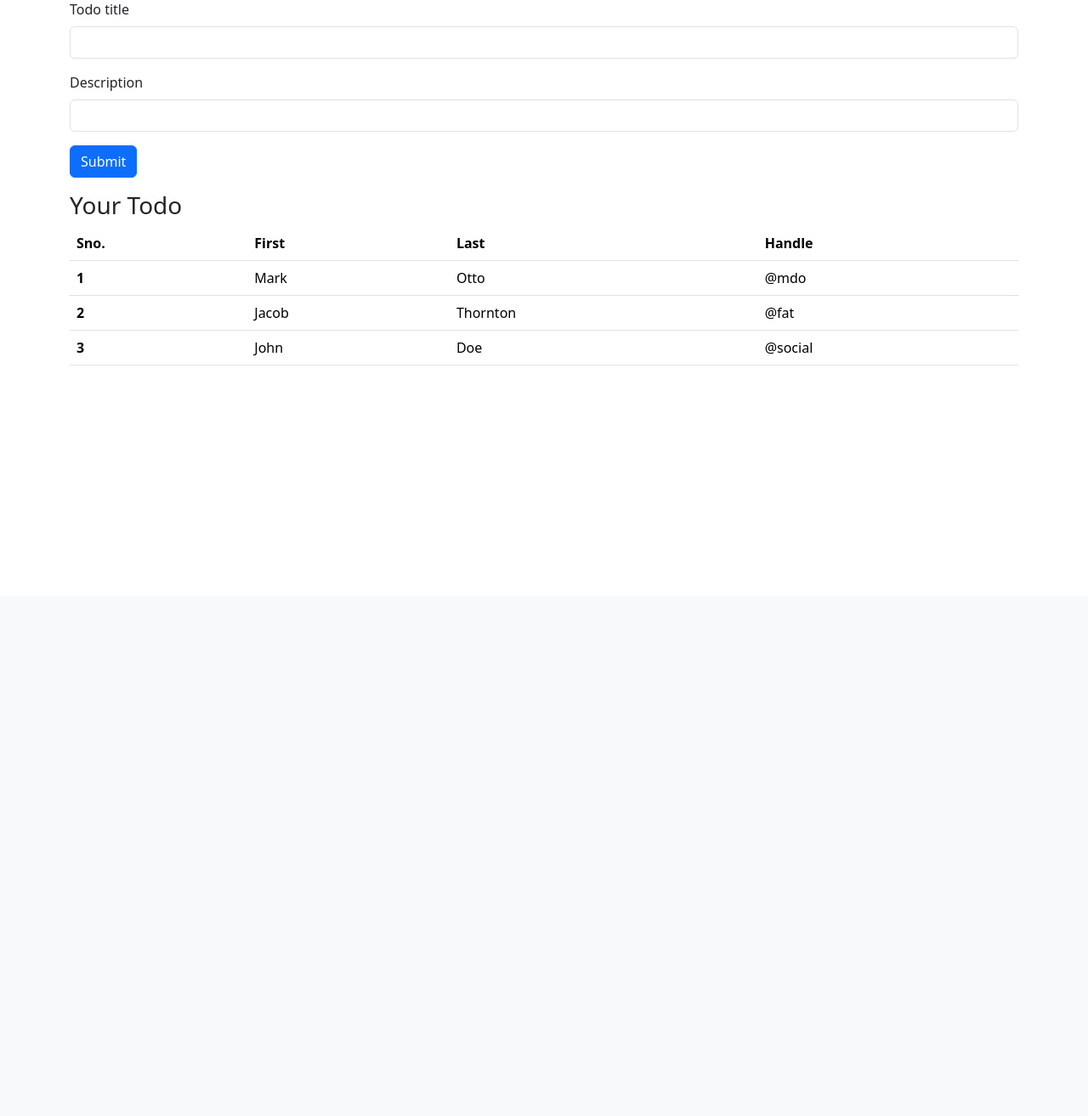
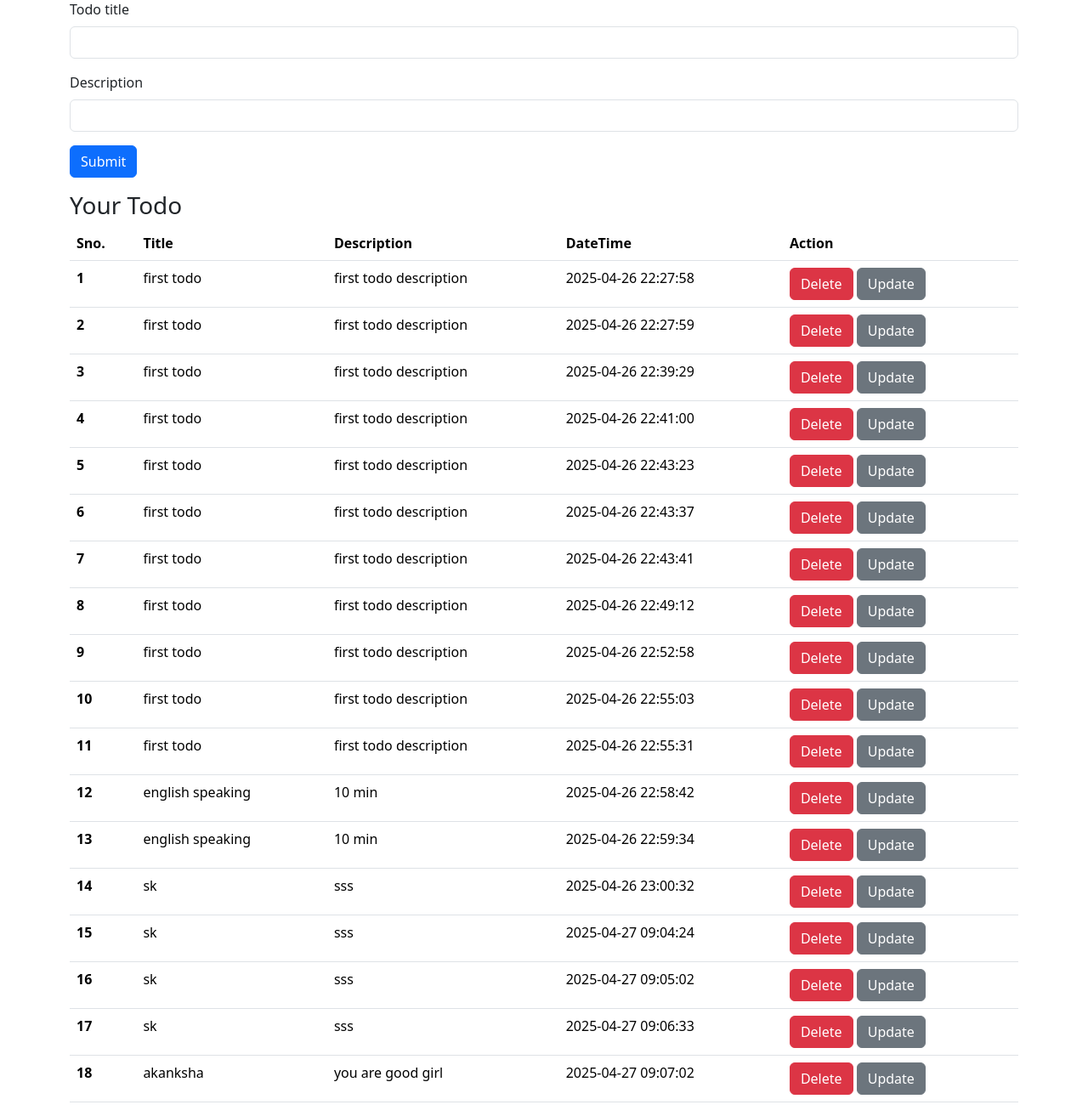
Before and after one commit to abhishek1110111/flask_todo_project, a Flask app: template templates/index.html in a window 1280 px wide. Shown: the part 99-1412 px from the top of the page at 85% size. Before the commit the page ends 529 px from the top, so only its background shows below. Run offline with Flask 3, Linux system fonts and the light colour scheme; the template is opened without the code that fills it: values that come from a table or form of the project are taken from there, others are empty.

Commit message:
ccreated Database and popup data of todo

```diff
--- a/app.py
+++ b/app.py
@@ -1,8 +1,9 @@
-from flask import Flask, render_template
+from flask import Flask, render_template, request
 from flask_sqlalchemy import SQLAlchemy
 
 
 app = Flask(__name__)
+
 app.config['SQLALCHEMY_DATABASE_URI'] = 'sqlite:///todo.db'
 app.config['SQLALCHEMY_TRACK_MODIFICATIONS'] = False
 db = SQLAlchemy(app)
@@ -15,12 +16,23 @@ class Todo(db.Model):
     def __repr__(self) -> str:
         return f"<Todo {self.title} - {self.Sno}>"
 
-@app.route("/")
+@app.route("/", methods=["GET", "POST"])
 def hello_world():
-    return render_template("index.html")
-@app.route("/products")
+    if request.method == "POST":
+        title = request.form['title']
+        desc = request.form['desc']
+    todo = Todo(title = title, desc = desc) ## create an object of the Todo class
+    db.session.add(todo) ## add the object to the session
+    db.session.commit() ## commit the session to the database
+    all_todo = Todo.query.all()
+    return render_template("index.html", all_todo=all_todo) ## render the template with the objects
+@app.route("/show")
 def products():
+    all_todo = Todo.query.all() ## query all the objects of the Todo class
+    print(all_todo) ## print the objects in the console
     return "<p>New products</p>"
 
 if __name__ == "__main__":
+    with app.app_context():
+        db.create_all()
     app.run(debug=True, port=8000)
--- a/templates/index.html
+++ b/templates/index.html
@@ -45,14 +45,14 @@
       </nav>
     <div class="container">
         <h3>Add Todo</h3>
-        <form>
+        <form action = "/" method = "POST">
             <div class="mb-3">
               <label for="title" class="form-label">Todo title</label>
-              <input type="text" class="form-control" id="title" aria-describedby="emailHelp">
+              <input type="text" class="form-control" id="title" aria-describedby="emailHelp" name="title">
             </div>
             <div class="mb-3">
               <label for="desc" class="form-label">Description</label>
-              <input type="text" class="form-control" id="desc">
+              <input type="text" class="form-control" id="desc", name = "desc">
             </div>
             <button type="submit" class="btn btn-primary">Submit</button>
           </form>
@@ -63,30 +63,24 @@
             <thead>
               <tr>
                 <th scope="col">Sno.</th>
-                <th scope="col">First</th>
-                <th scope="col">Last</th>
-                <th scope="col">Handle</th>
+                <th scope="col">Title</th>
+                <th scope="col">Description</th>
+                <th scope="col">DateTime</th>
+                <th scope="col">Action</th>
               </tr>
             </thead>
             <tbody>
-              <tr>
-                <th scope="row">1</th>
-                <td>Mark</td>
-                <td>Otto</td>
-                <td>@mdo</td>
-              </tr>
-              <tr>
-                <th scope="row">2</th>
-                <td>Jacob</td>
-                <td>Thornton</td>
-                <td>@fat</td>
-              </tr>
-              <tr>
-                <th scope="row">3</th>
-                <td>John</td>
-                <td>Doe</td>
-                <td>@social</td>
-              </tr>
+              {% for todo in all_todo %}
+                <tr>
+                  <th scope="row">{{loop.index}}</th>
+                  <td>{{todo.title}}</td>
+                  <td>{{todo.desc}}</td>
+                  <td>{{todo.date_created}}</td>
+                  <td><button href='todo.Sno' type="button" class="btn btn-danger">Delete</button>
+                    <button type="button" class="btn btn-secondary">Update</button>
+                  </td>
+                </tr>
+              {% endfor %}
             </tbody>
           </table>
     </div>
```
Also changed, not shown: instance/todo.db (added).
